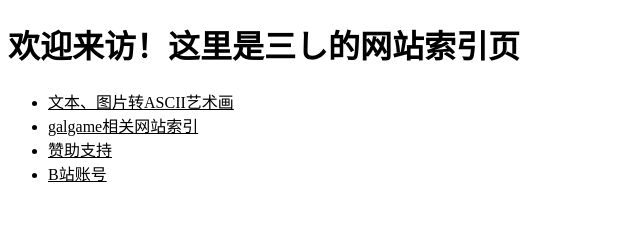
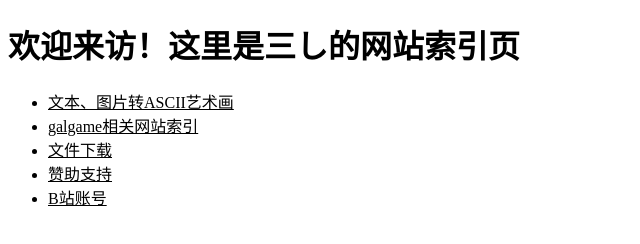
Before and after one commit to 250502520/-gal.us.kg-, a plain HTML site: page index.html in a window 1280 px wide. Shown: the whole page, without its empty margins (0-640 px from the left). Drawn offline with Linux system fonts and the light colour scheme.

Commit message:
Update index.html

```diff
--- a/index.html
+++ b/index.html
@@ -31,8 +31,10 @@
     <ul>
         <li><a href="https://ascii.gal.us.kg" target="_blank">文本、图片转ASCII艺术画</a></li>
         <li><a href="https://suoyin.gal.us.kg" target="_blank">galgame相关网站索引</a></li>
+        <li><a href="https://gal.us.kg/files" target="_blank">文件下载</a></li>
         <li><a href="https://donate.gal.us.kg" target="_blank">赞助支持</a></li>
         <li><a href="https://b23.tv/G2AQkMd" target="_blank">B站账号</a></li>
+
     </ul>
 </body>
 
```
